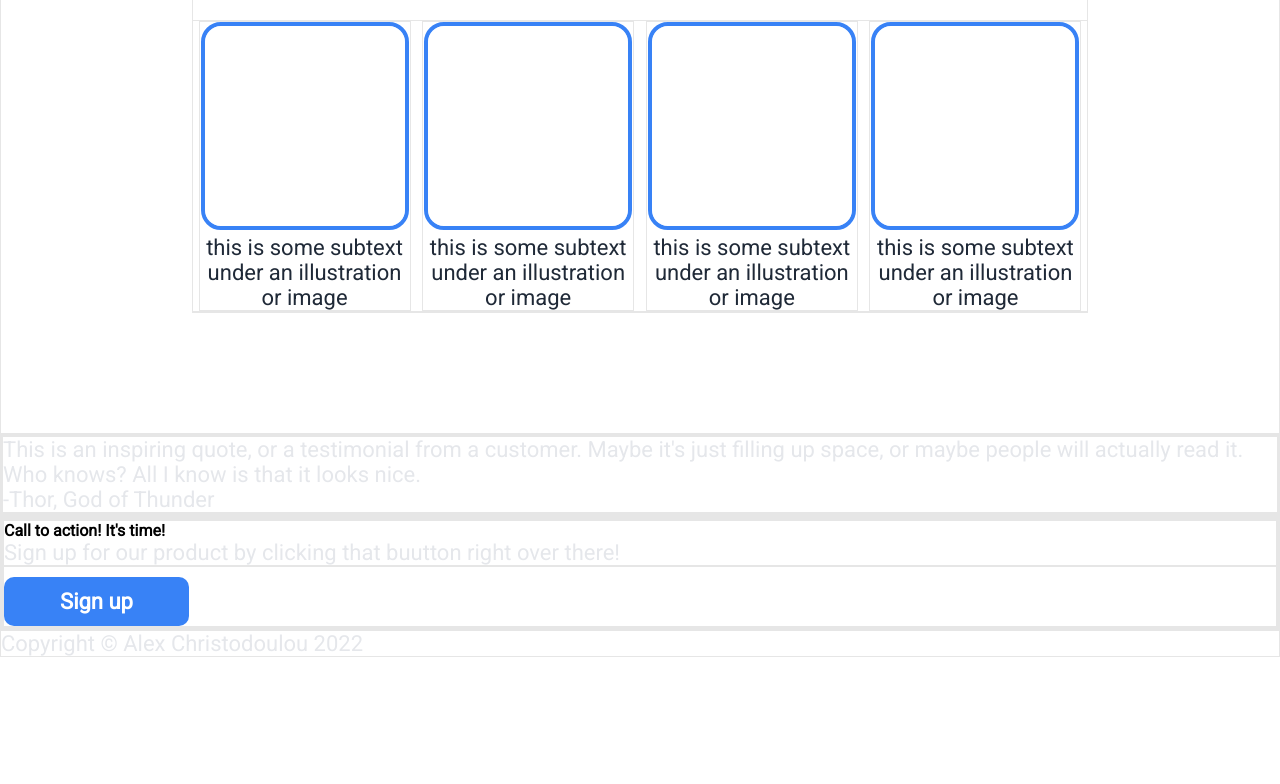
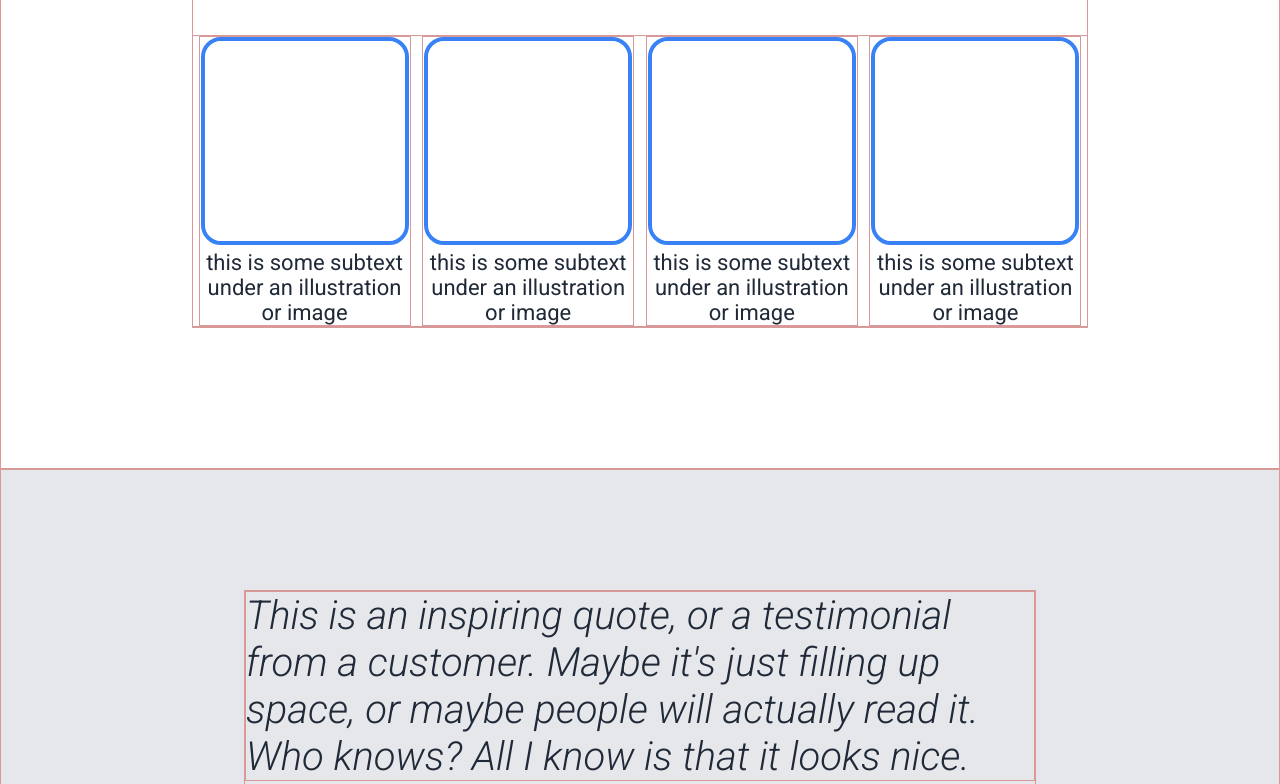
Before and after one commit to invictalex/website-template, a plain HTML site: page index.html in a window 1280 px wide. Shown: the part 703-1487 px from the top of the page. Before the commit the page ends 1360 px from the top, so only its background shows below. Drawn offline with Linux system fonts and the light colour scheme.

Commit message:
Completes content-two

```diff
--- a/index.html
+++ b/index.html
@@ -9,6 +9,9 @@
     <link rel="preconnect" href="https://fonts.googleapis.com">
 <link rel="preconnect" href="https://fonts.gstatic.com" crossorigin>
 <link href="https://fonts.googleapis.com/css2?family=Roboto&display=swap" rel="stylesheet">
+<link rel="preconnect" href="https://fonts.googleapis.com">
+<link rel="preconnect" href="https://fonts.gstatic.com" crossorigin>
+<link href="https://fonts.googleapis.com/css2?family=Roboto:ital,wght@1,300&display=swap" rel="stylesheet">
 </head>
 <body>
     <div class="header">
@@ -71,10 +74,12 @@
     <div class="content2">
         <div class="content2-container">
             <div class="content2-sect1">
-                <p>This is an inspiring quote, or a testimonial from a customer. Maybe it's just filling up space, or maybe people will actually read it. Who knows? All I know is that it looks nice.</p>
-                <p>-Thor, God of Thunder</p>
+                <p class="quote">This is an inspiring quote, or a testimonial from a customer. Maybe it's just filling up space, or maybe people will actually read it. Who knows? All I know is that it looks nice.</p>
+
             </div>
-            <div class="content2-sect2"></div>
+            <div class="content2-sect2">
+                <p class="quote-author">-Thor, God of Thunder</p>
+            </div>
             </div>
         </div>
 
--- a/styles.css
+++ b/styles.css
@@ -7,7 +7,7 @@
 
 div
 {
-    border: 1px solid rgb(230, 230, 230);
+    border: 1px solid rgb(217, 153, 153);
 }
 
 body
@@ -123,7 +123,6 @@ button
     display: flex;
     justify-content: center;
     background-color: white;
-
 }
 
 
@@ -134,8 +133,8 @@ button
     display: flex;
     flex-direction: column;
     align-items: center;
-    margin-top: 50px;
-    margin-bottom: 120px;
+    margin-top: 65px;
+    margin-bottom: 140px;
     gap: 50px;
 }
 
@@ -167,11 +166,41 @@ button
 .card-text
 {
     color: #1f2937;
-
 }
 
 /*------------------- CONTENT 2 -------------------- */
 
+.content2
+{
+    display: flex;
+    justify-content: center;
+    background-color: #e5e7eb;
+}
+
+.content2-container
+{
+    min-width: 790px;
+    width: 50%;
+    display: flex;
+    flex-direction: column;
+    align-items: flex-end;
+    margin-top: 120px;
+    margin-bottom: 100px;
+    gap: 5px;
+}
+
+.quote
+{
+    color: #1F2937;
+    font-style:italic;
+    font-size: 40px;
+}
+
+.quote-author
+{
+    color: #1F2937;
+    font-weight: bolder;
+}
 
 
 
```
